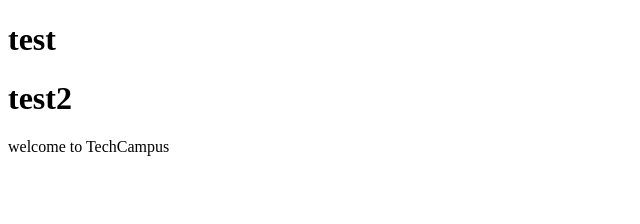
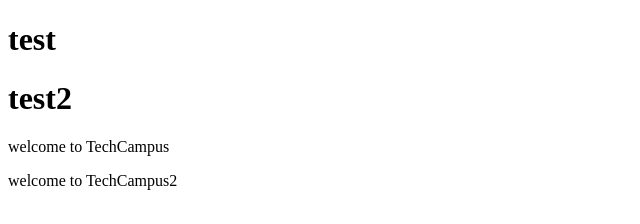
Before and after one commit to shahad2023/TeckCampus, a plain HTML site: page index.html in a window 1280 px wide. Shown: the whole page, without its empty margins (0-640 px from the left). Drawn offline with Linux system fonts and the light colour scheme.

Commit message:
add new p2

```diff
--- a/index.html
+++ b/index.html
@@ -9,5 +9,6 @@
 <h1>test</h1>
 <h1>test2</h1>
 <p>welcome to TechCampus</p>
+<p>welcome to TechCampus2</p>
 </body>
 </html>
```
